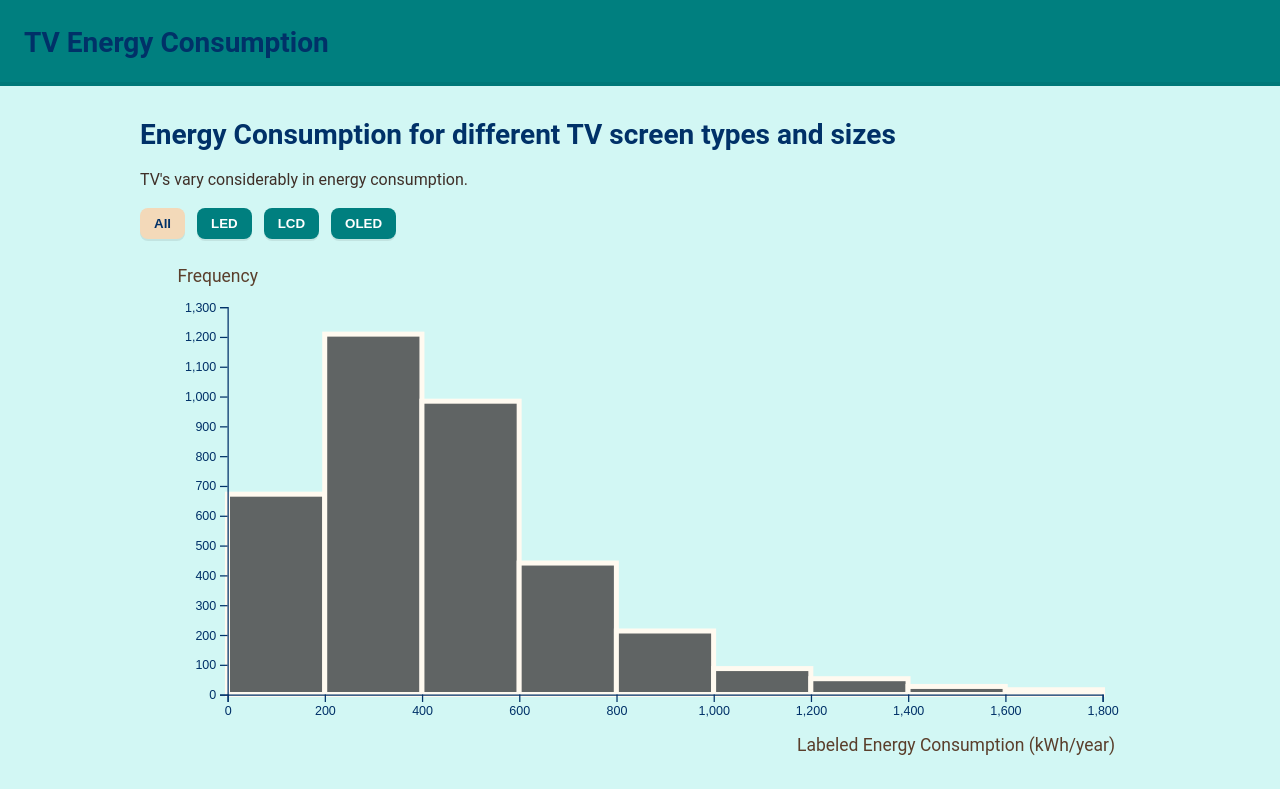
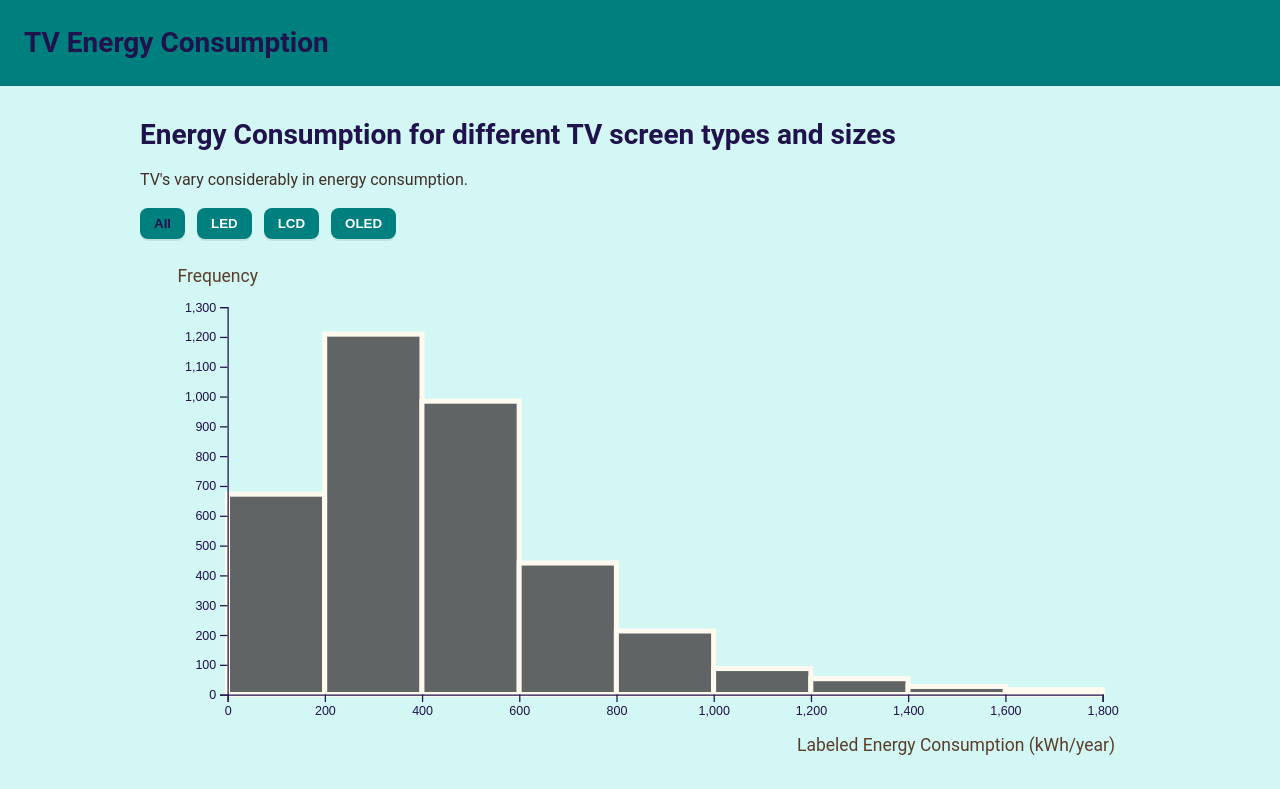
Before and after one commit to vio05-swin/T06-Violet-Grace-Lim, a plain HTML site: page index.html in a window 1280 px wide. Shown: the top 789 px of the page. Drawn offline with nearby package versions, Linux system fonts and the light colour scheme.

Commit message:
final update

```diff
--- a/css/base.css
+++ b/css/base.css
@@ -5,7 +5,7 @@
     --bg: #d2f7f4;
     /* light teal */
     --surface: #ffffff;
-    --text: #003168;
+    --text: #20124d;
     --muted: #6b5e53;
     --radius: 8px;
 }
@@ -95,7 +95,6 @@ p {
 #filters_screen .filter {
     border: none;
     background: var(--accent);
-    /* dark orange by default */
     color: white;
     padding: 8px 14px;
     border-radius: 8px;
@@ -106,8 +105,7 @@ p {
 
 /* Active filter: pale background, dark text */
 #filters_screen .filter.active {
-    background: #f3d9b9;
-    /* pale/light orange */
+    background: #007f7f;
     color: var(--text);
 }
 
@@ -135,8 +133,7 @@ p {
 
 /* Footer */
 footer {
-    background: #c65a20;
-    /* dark brown */
+    background:#007f7f;
     color: #ffffff;
     padding: 14px 24px;
     margin-top: 24px;
--- a/js/histogram.js
+++ b/js/histogram.js
@@ -76,4 +76,58 @@ const drawHistogram = (data) => {
         .attr("x", 30)
         .attr("y", 20)
         .attr("class", "axis-label"); // Set the color of the label in visualisation.css
-};
+
+    // Tooltip for histogram bars
+    const histTooltipWidth = 140;
+    const histTooltipHeight = 40;
+
+    const histTooltip = innerChart.append("g")
+        .attr("class", "hist-tooltip")
+        .style("opacity", 0)
+        .style("pointer-events", "none");
+
+    histTooltip.append("rect")
+        .attr("width", histTooltipWidth)
+        .attr("height", histTooltipHeight)
+        .attr("rx", 3)
+        .attr("ry", 3)
+        .attr("fill", barColor)
+        .attr("fill-opacity", 0.85);
+
+    const histTooltipText = histTooltip.append("text")
+        .attr("fill", "white")
+        .style("font-size", "12px")
+        .style("font-weight", 600)
+        .attr("text-anchor", "middle");
+
+    histTooltipText.append("tspan")
+        .attr("class", "line1")
+        .attr("x", histTooltipWidth / 2)
+        .attr("y", 16);
+
+    histTooltipText.append("tspan")
+        .attr("class", "line2")
+        .attr("x", histTooltipWidth / 2)
+        .attr("y", 32);
+
+    innerChart.selectAll(".bar")
+        .on("mouseenter", (e, d) => {
+            histTooltipText.select(".line1").text(`${d.x0}–${d.x1} kWh/year`);
+            histTooltipText.select(".line2").text(`${d.length} TVs`);
+
+            const barCentre = (xScale(d.x0) + xScale(d.x1)) / 2;
+            const tipX = barCentre - histTooltipWidth / 2;
+            const tipY = Math.max(0, yScale(d.length) - histTooltipHeight - 8);
+
+            histTooltip
+                .interrupt()
+                .attr("transform", `translate(${tipX}, ${tipY})`)
+                .transition()
+                .duration(200)
+                .style("opacity", 1);
+        })
+        .on("mouseleave", () => {
+            histTooltip.interrupt().style("opacity", 0);
+        })
+
+    };
--- a/js/interactions.js
+++ b/js/interactions.js
@@ -32,7 +32,7 @@ const populateFilters = (data) => {
 
     const updatedBins = binGenerator(updatedData);
 
-    d3.selectAll("#histogram rect")
+    d3.selectAll("#histogram .bar")
         .data(updatedBins)
         .transition()
             .duration(500)
```
